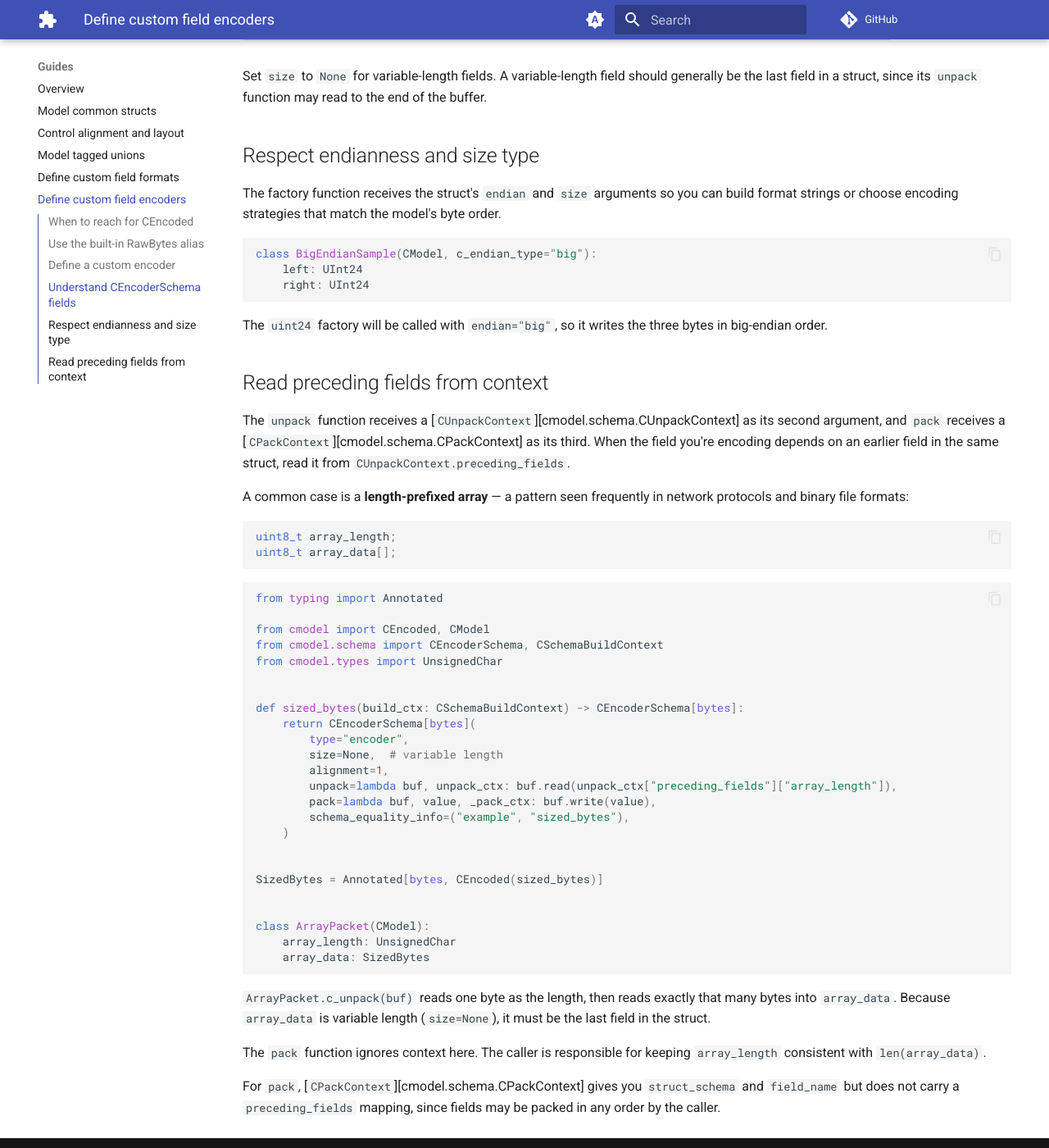
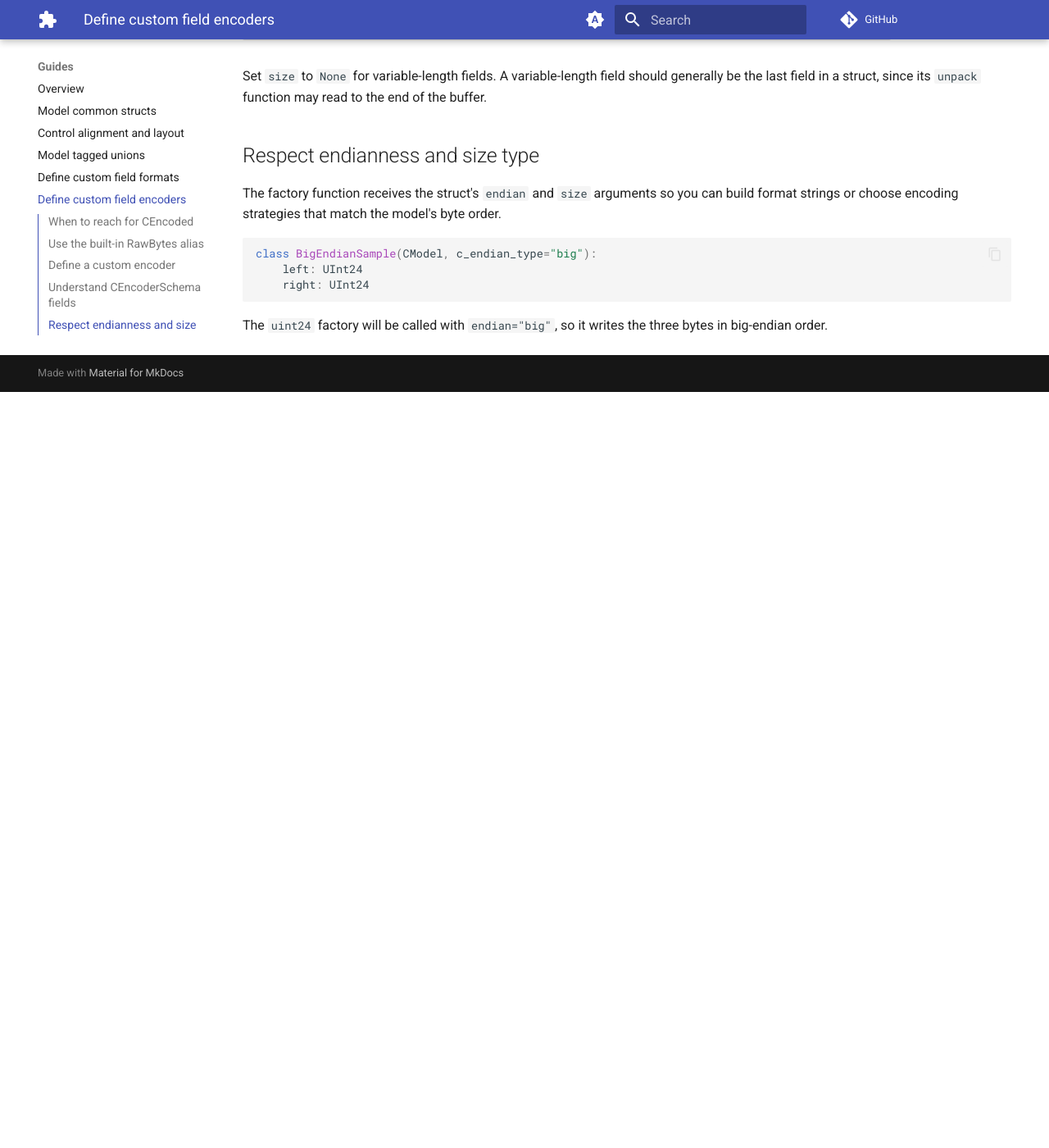
Before and after one commit to rmorshea/cmodel, an MkDocs documentation site: the page built from docs/src/guides/define-custom-field-encoders.md, in a window 1280 px wide and 1400 px high, scrolled down 2219 px. Shown: the whole window at 82% size. Built offline with MkDocs 1.6.1 and Material for MkDocs 9.7.7, drawn with Linux system fonts in a browser that asks for light colours; comment, search, counter and statistics services are not loaded; after the commit the page ends 2697 px from its top, so only the background shows below that.

Commit message:
remove preceding_fields

````diff
--- a/docs/src/guides/define-custom-field-encoders.md
+++ b/docs/src/guides/define-custom-field-encoders.md
@@ -111,56 +111,3 @@ class BigEndianSample(CModel, c_endian_type="big"):
 
 The `uint24` factory will be called with `endian="big"`, so it writes the three bytes
 in big-endian order.
-
-## Read preceding fields from context
-
-The `unpack` function receives a [`CUnpackContext`][cmodel.schema.CUnpackContext] as
-its second argument, and `pack` receives a [`CPackContext`][cmodel.schema.CPackContext]
-as its third. When the field you're encoding depends on an earlier field in the same
-struct, read it from `CUnpackContext.preceding_fields`.
-
-A common case is a **length-prefixed array** — a pattern seen frequently in network
-protocols and binary file formats:
-
-```c
-uint8_t array_length;
-uint8_t array_data[];
-```
-
-```python
-from typing import Annotated
-
-from cmodel import CEncoded, CModel
-from cmodel.schema import CEncoderSchema, CSchemaBuildContext
-from cmodel.types import UnsignedChar
-
-
-def sized_bytes(build_ctx: CSchemaBuildContext) -> CEncoderSchema[bytes]:
-    return CEncoderSchema[bytes](
-        type="encoder",
-        size=None,  # variable length
-        alignment=1,
-        unpack=lambda buf, unpack_ctx: buf.read(unpack_ctx["preceding_fields"]["array_length"]),
-        pack=lambda buf, value, _pack_ctx: buf.write(value),
-        schema_equality_info=("example", "sized_bytes"),
-    )
-
-
-SizedBytes = Annotated[bytes, CEncoded(sized_bytes)]
-
-
-class ArrayPacket(CModel):
-    array_length: UnsignedChar
-    array_data: SizedBytes
-```
-
-`ArrayPacket.c_unpack(buf)` reads one byte as the length, then reads exactly that many
-bytes into `array_data`. Because `array_data` is variable length (`size=None`), it must
-be the last field in the struct.
-
-The `pack` function ignores context here. The caller is responsible for keeping
-`array_length` consistent with `len(array_data)`.
-
-For `pack`, [`CPackContext`][cmodel.schema.CPackContext] gives you `struct_schema` and
-`field_name` but does not carry a `preceding_fields` mapping, since fields may be
-packed in any order by the caller.
````
Also changed, not shown: 2 other files.
